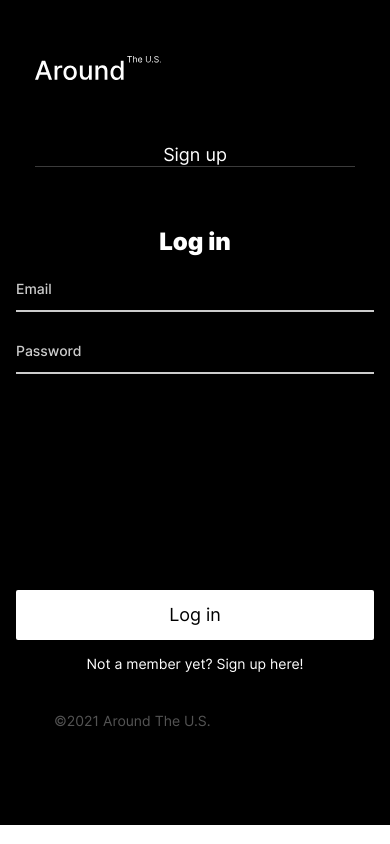
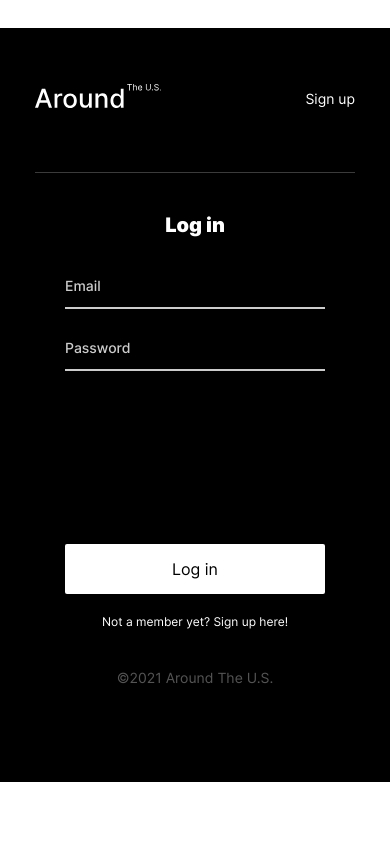
Before and after one commit to Rachelidekel/react-around-auth, a React (Create React App) app: page /signin in a window 390 px wide. Built offline with nearby package versions, Linux system fonts and the light colour scheme; no server answers.

Commit message:
new update for my project

```diff
--- a/src/blocks/auth.css
+++ b/src/blocks/auth.css
@@ -14,6 +14,7 @@
   color: #ffffff;
   background: #000000;
   margin-top: 0;
+  margin-bottom: 50px;
 }
 
 .auth__form {
@@ -102,3 +103,43 @@
   cursor: pointer;
   opacity: 60%;
 }
+
+@media screen and (max-width: 600px) {
+  .auth__wrapper {
+    max-width: 100%;
+    margin-top: 40px;
+  }
+
+  .auth__title {
+    max-width: 260px;
+    font-size: 20px;
+    font-weight: 900;
+    line-height: 24px;
+    margin: 0 auto;
+    margin-bottom: 40px;
+  }
+
+  .auth__form {
+    max-width: 260px;
+  }
+
+  .auth__input {
+    max-width: 260px;
+  }
+
+  .auth__button {
+    max-width: 260px;
+    font-size: 16px;
+    font-weight: 400;
+    line-height: 19px;
+    margin-top: 173px;
+    margin-bottom: 20px;
+  }
+
+  .auth__link {
+    max-width: 260px;
+    font-size: 12px;
+    font-weight: 400;
+    line-height: 15px;
+  }
+}
--- a/src/blocks/footer.css
+++ b/src/blocks/footer.css
@@ -31,5 +31,6 @@
     font-size: 14px;
     line-height: 17px;
     margin: 0 auto 36px;
+    text-align: center;
   }
 }
--- a/src/blocks/header.css
+++ b/src/blocks/header.css
@@ -13,6 +13,7 @@
   letter-spacing: 0em;
   text-align: right;
   flex-direction: row;
+  margin-top: 45px;
 }
 
 .header__wrapper {
@@ -132,11 +133,19 @@
   align-items: flex-end;
 }
 
+@media screen and (max-width: 930px) {
+  .header__wrapper {
+    margin-right: 50px;
+    margin-left: 50px;
+  }
+}
+
 @media screen and (max-width: 600px) {
   .header {
     max-width: 320px;
     margin-bottom: 38px;
     flex-direction: column;
+    margin-top: 28px;
   }
 
   .header__wrapper_type_mobile {
@@ -156,6 +165,7 @@
 
   .header__wrapper-desktop {
     display: flex;
+    flex-direction: row;
   }
 
   .header__wrapper-mobile-open {
@@ -180,6 +190,14 @@
   }
 
   .header__link {
-    margin-right: 0;
+    font-size: 14px;
+    font-weight: 400;
+    line-height: 17px;
   }
 }
+
+@media screen and (max-width: 350px) {
+  .header__wrapper {
+    margin: 0 auto;
+  }
+}
--- a/src/components/Header.js
+++ b/src/components/Header.js
@@ -48,7 +48,6 @@ function Header({ onLogOut, email }) {
             </div>
           </Route>
         </div>
-      </div>
         <Route path="/signup">
           <Link className="header__link" to="/signin">
             Log in
@@ -59,6 +58,7 @@ function Header({ onLogOut, email }) {
             Sign up
           </Link>
         </Route>
+      </div>
     </header>
   );
 }
--- a/src/components/Register.js
+++ b/src/components/Register.js
@@ -41,7 +41,7 @@ function Register({ onRegister }) {
         <button className="auth__button" type="submit">
           Sign up
         </button>
-        <Link className="auth__link" to="/signup">
+        <Link className="auth__link" to="/signin">
           Already a member? Log in here!
         </Link>
       </form>
```
Also changed, not shown: 1 other file (tests, documents, lock files or other folders). Lines whose indentation alone changed are shown as unchanged.
